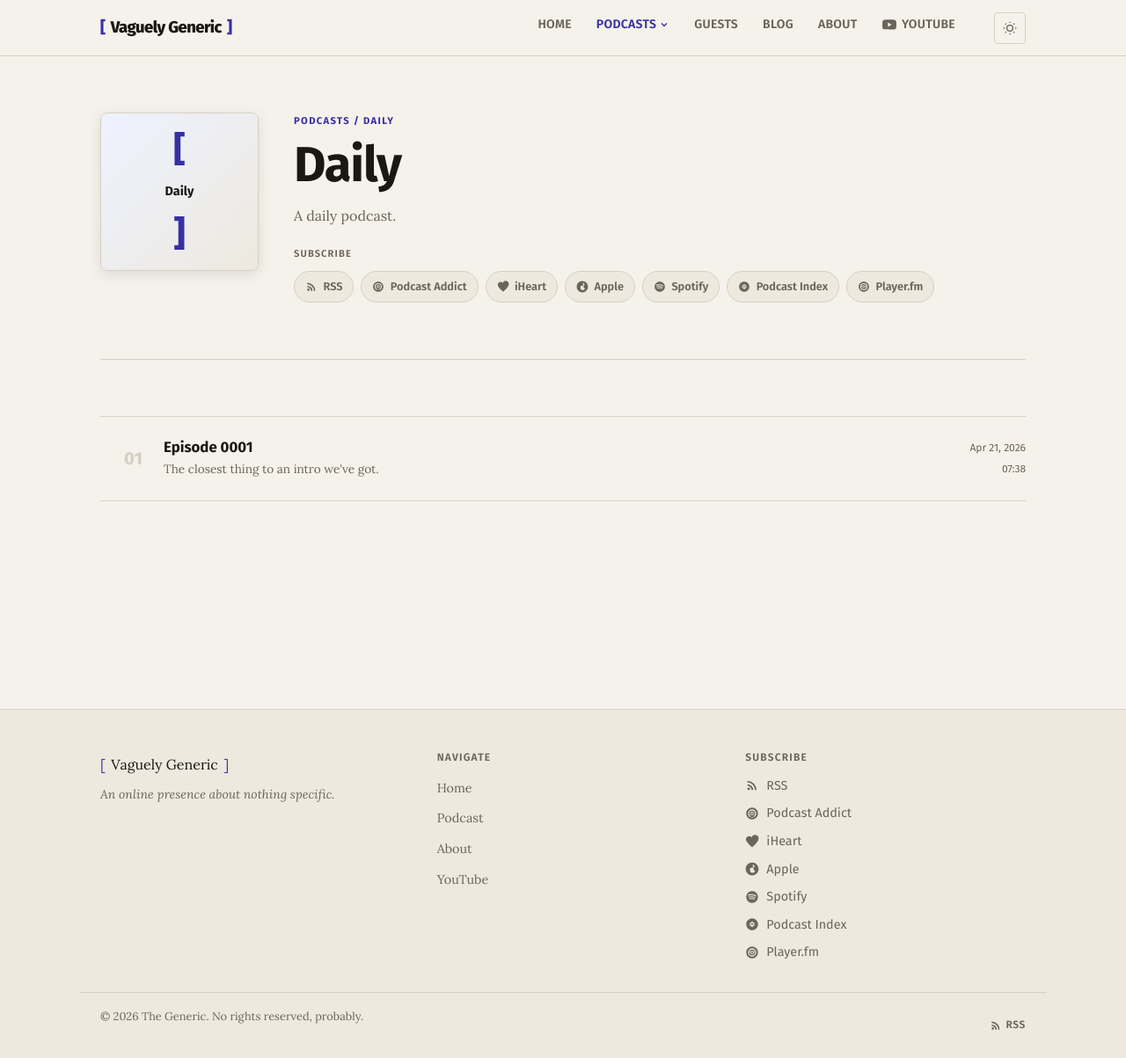
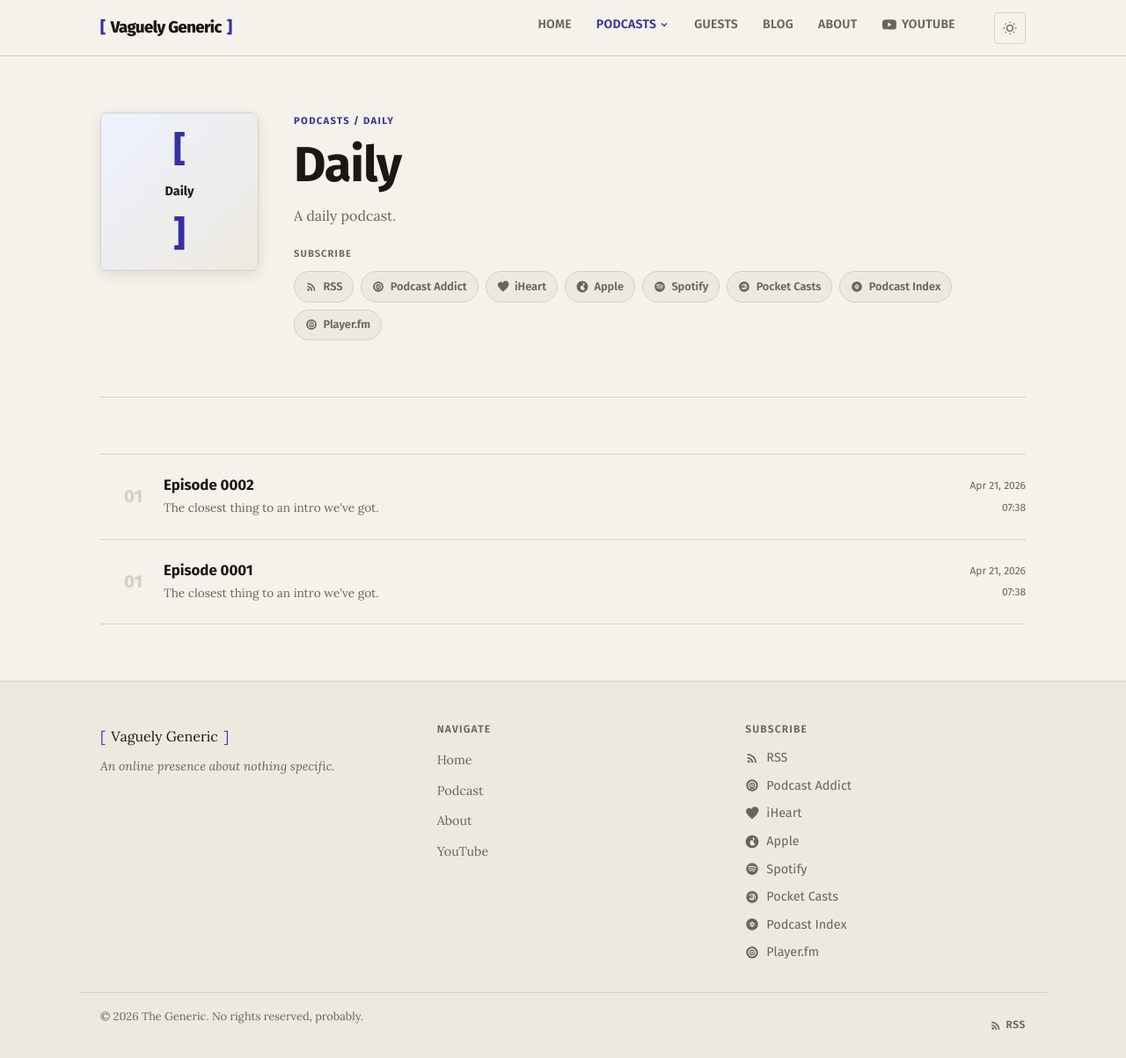
Before and after one commit to vaguelygeneric/website, a Jekyll site: the page built from _shows/daily.md, in a window 1280 px wide and 1203 px high. Shown: the whole window at 88% size. Built offline with Jekyll 4.4.1, drawn with Linux system fonts in a browser that asks for light colours.

Commit message:
modified about, cleaned up css, added new syndication links, and created draft of daily ep2.

```diff
--- /dev/null
+++ b/_podcast/daily/0002.md
@@ -0,0 +1,13 @@
+---
+layout: episode
+show: daily
+title: "Episode 0002"
+description: "The closest thing to an intro we've got."
+date: 2026-04-21
+episode_number: 1
+duration: "07:38"
+audio_url: "https://archive.org/download/daily_ep0001/daily_ep0001.m4a"
+audio_size: "2874057"
+audio_type: "audio/mp3"
+permalink: /podcast/daily/0002/
+---
--- a/assets/css/main.css
+++ b/assets/css/main.css
@@ -6,20 +6,9 @@
 
 /* ── CSS Variables ── */
 :root {
-  --font-display: 'Syne', sans-serif;
+
   --font-display: 'Fira Sans', sans-serif;
-  --font-body: 'Libre Baskerville', Georgia, serif;
   --font-body: 'Lora', Georgia, serif;
-/*
-  --font-display: 'Syne', sans-serif;
-  --font-body: 'Lora', Georgia, serif;
-  --font-display: 'Syne', sans-serif;
-  --font-body: 'Lora', Georgia, serif;
-  --font-display: 'Syne', sans-serif;
-  --font-body: 'Lora', Georgia, serif;
-  --font-display: 'Syne', sans-serif;
-  --font-body: 'Lora', Georgia, serif;
-*/
 
   /* Light mode (default) */
   --bg:          #f5f2eb;
```
Also changed, not shown: _shows/daily.md (+2 -2 lines), about.md (+5 -3 lines).
